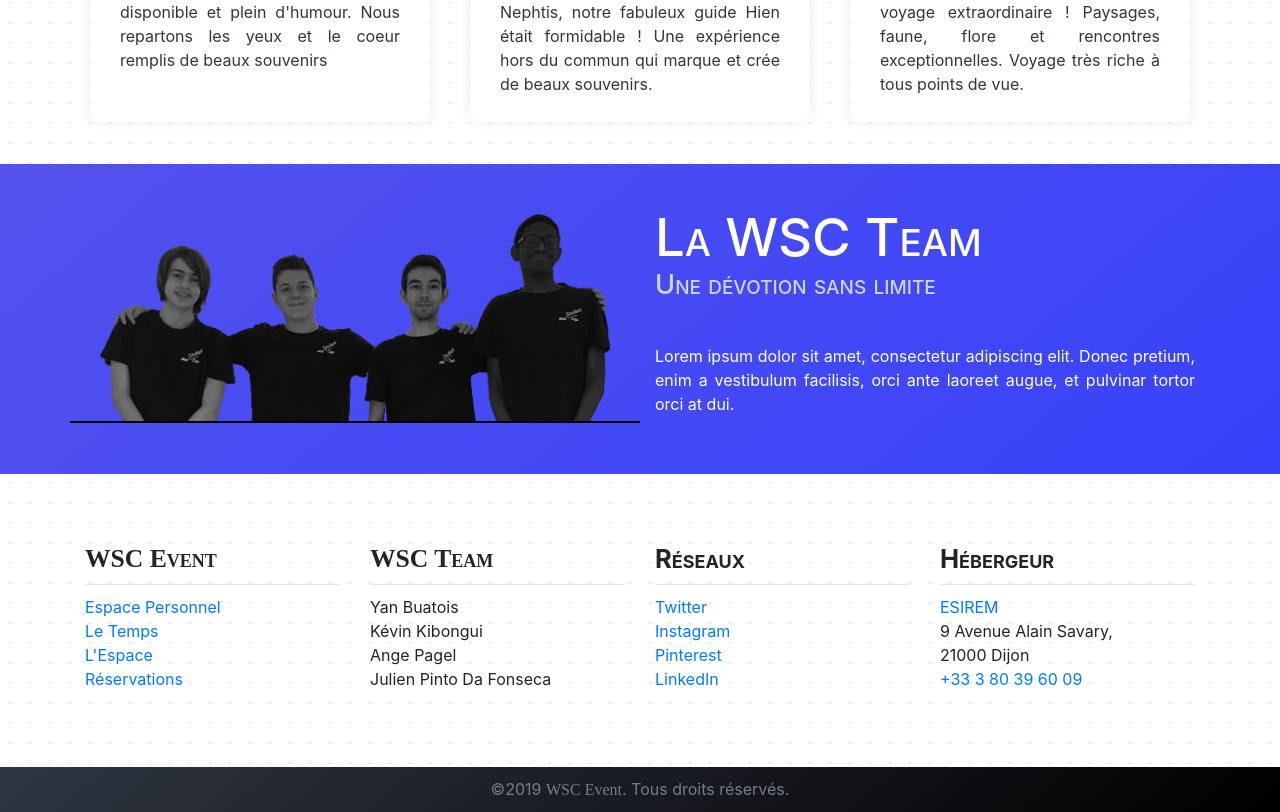
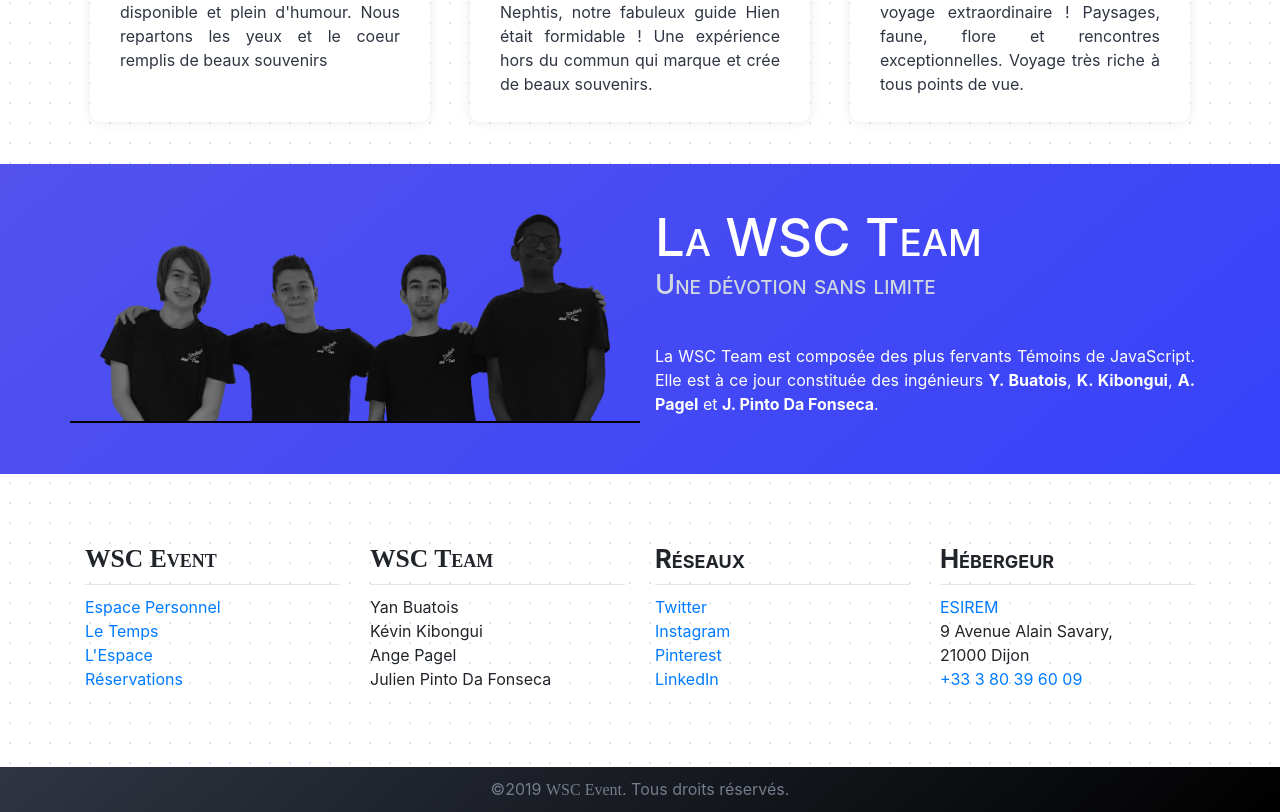
Before and after one commit to SkydeFR/TMP, a React (Create React App) app: page /~temoins/ in a window 1280 px wide. Shown: the part 1367-2179 px from the top of the page. Built offline with nearby package versions, Linux system fonts and the light colour scheme; a web font is replaced by a local one; what axios-cache-adapter would draw is missing.

Commit message:
Nouvelle description pour la WSC Team

```diff
--- a/src/Components/Home/Home.js
+++ b/src/Components/Home/Home.js
@@ -84,7 +84,7 @@
                 <h2>La WSC Team</h2>
                 <h3>Une dévotion sans limite</h3>
                 <p>
-                  Lorem ipsum dolor sit amet, consectetur adipiscing elit. Donec pretium, enim a vestibulum facilisis, orci ante laoreet augue, et pulvinar tortor orci at dui.
+                  La WSC Team est composée des plus fervants Témoins de JavaScript. Elle est à ce jour constituée des ingénieurs <b>Y. Buatois</b>, <b>K. Kibongui</b>, <b>A. Pagel</b> et <b>J. Pinto Da Fonseca</b>.
                 </p>
               </Col>
             </Row>
```
